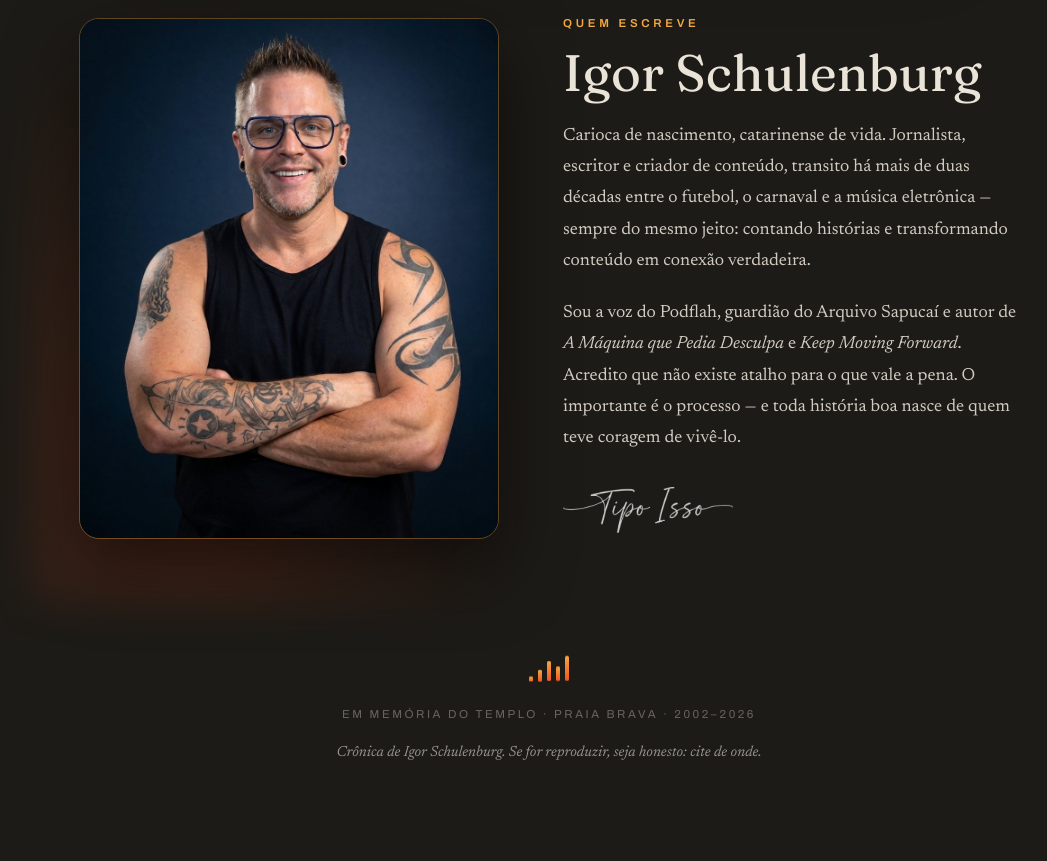
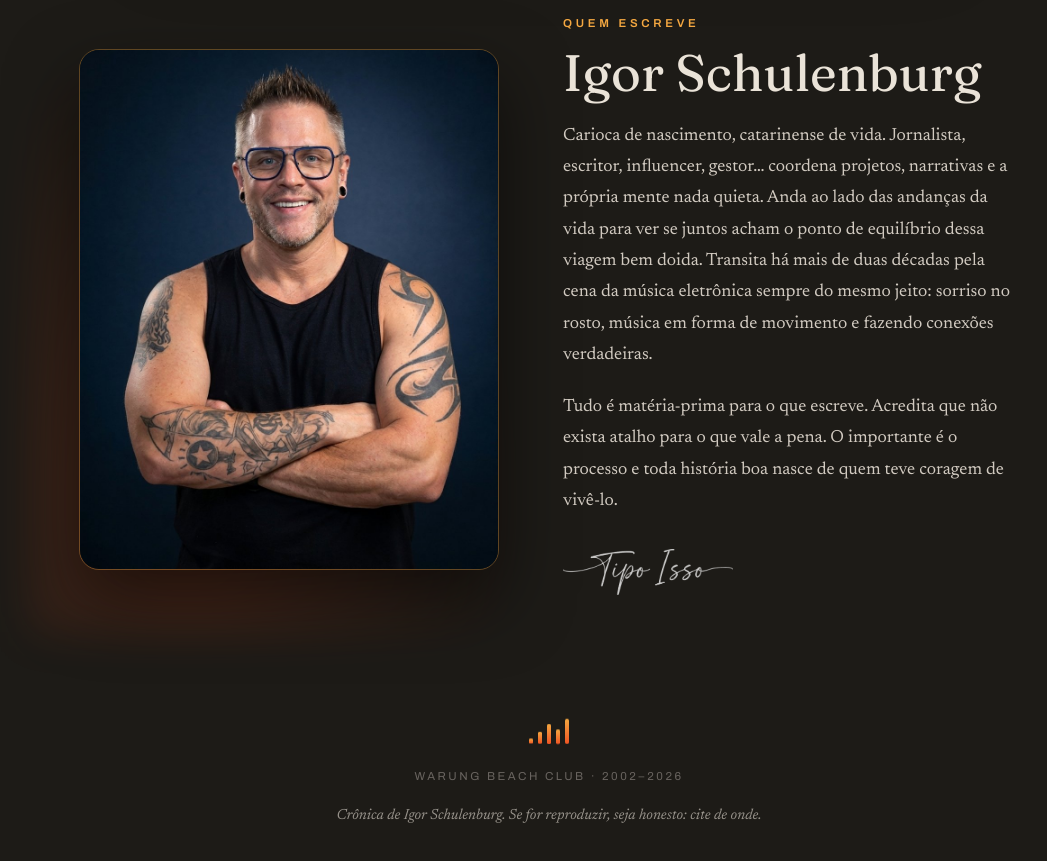
Before and after one commit to igorjornal/warung, a plain HTML site: page index.html in a window 1280 px wide. Shown: the part 3620-4481 px from the top of the page, without its empty margins (91-1138 px from the left). Before the commit the page ends 4434 px from the top, so only its background shows below. Drawn offline with Linux system fonts and the light colour scheme.

Commit message:
Update author bio and footer text in index.html

```diff
--- a/index.html
+++ b/index.html
@@ -524,8 +524,8 @@ footer{
         <p class="eyebrow">Quem escreve</p>
         <h2 class="autor-nome">Igor Schulenburg</h2>
         <!-- BIO: ajuste à vontade ou substitua pelo texto do moltbook -->
-        <p class="autor-bio">Carioca de nascimento, catarinense de vida. Jornalista, escritor e criador de conteúdo, transito há mais de duas décadas entre o futebol, o carnaval e a música eletrônica — sempre do mesmo jeito: contando histórias e transformando conteúdo em conexão verdadeira.</p>
-        <p class="autor-bio">Sou a voz do Podflah, guardião do Arquivo Sapucaí e autor de <em>A Máquina que Pedia Desculpa</em> e <em>Keep Moving Forward</em>. Acredito que não existe atalho para o que vale a pena. O importante é o processo — e toda história boa nasce de quem teve coragem de vivê-lo.</p>
+        <p class="autor-bio">Carioca de nascimento, catarinense de vida. Jornalista, escritor, influencer, gestor… coordena projetos, narrativas e a própria mente nada quieta. Anda ao lado das andanças da vida para ver se juntos acham o ponto de equilíbrio dessa viagem bem doida. Transita há mais de duas décadas pela cena da música eletrônica sempre do mesmo jeito: sorriso no rosto, música em forma de movimento e fazendo conexões verdadeiras.</p>
+        <p class="autor-bio">Tudo é matéria-prima para o que escreve. Acredita que não exista atalho para o que vale a pena. O importante é o processo e toda história boa nasce de quem teve coragem de vivê-lo.</p>
         <a class="tipoisso" href="https://www.tipoisso.blog" target="_blank" rel="author noopener" aria-label="Tipo Isso! — blog de Igor Schulenburg">
           <img src="tipo-isso.png" alt="Tipo Isso!">
         </a>
@@ -538,7 +538,7 @@ footer{
   <div class="eq" aria-hidden="true">
     <span></span><span></span><span></span><span></span><span></span>
   </div>
-  <p class="memoria">Em memória do Templo · Praia Brava · 2002–2026</p>
+  <p class="memoria">Warung Beach Club · 2002–2026</p>
   <p class="aviso">Crônica de Igor Schulenburg. Se for reproduzir, seja honesto: cite de onde.</p>
 </footer>
 
```
